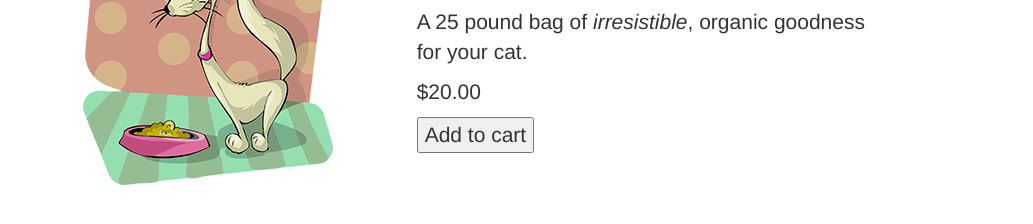
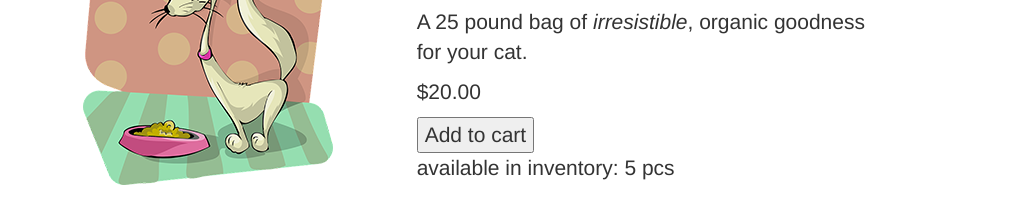
Before and after one commit to stinkybrew/cloudprogramming, a plain HTML site: page week3/02/Petshop.html in a window 1280 px wide. Shown: the part 224-448 px from the top of the page, without its empty margins (0-1033 px from the left). Drawn offline with nearby package versions, Linux system fonts and the light colour scheme.

Commit message:
w3 02 TODO1 part 2 made in 2min's
w3 02 TODO1 part 2 made in 2min's :D

```diff
--- a/week3/02/Petshop.html
+++ b/week3/02/Petshop.html
@@ -33,7 +33,8 @@
           <p class="price">
             {{product.price | formatPrice}}
           </p>
-			<button :disabled='isDisabled' class="default" v-on:click="addToCart">Add to cart</button>
+      <button :disabled='isDisabled' class="default" v-on:click="addToCart">Add to cart</button><br>
+      <p>available in inventory: {{5 - this.cartItemCount}} pcs   </p>
 
         </div>
       </div>
```
